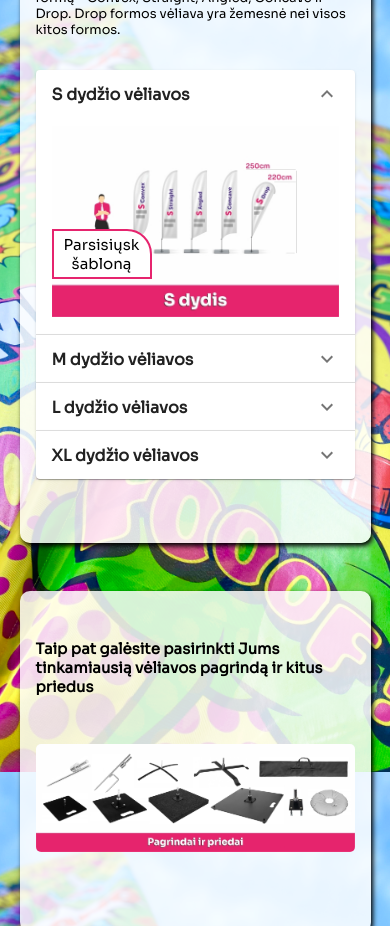
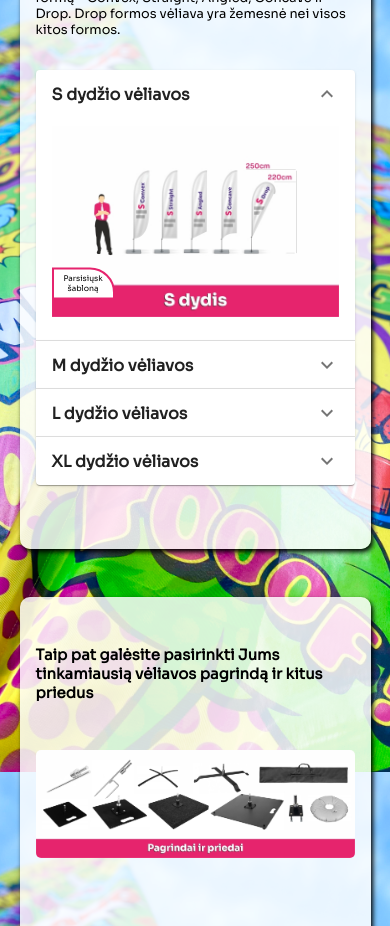
Before and after one commit to gelezhinis/reklamines-veliavos, a React (Create React App) app: page / in a window 390 px wide. Shown: the part 1760-2686 px from the top of the page. Built offline with nearby package versions, Linux system fonts and the light colour scheme.

Commit message:
fixed example button positioning

```diff
--- a/src/components/UI/MuiAccordion.module.css
+++ b/src/components/UI/MuiAccordion.module.css
@@ -36,28 +36,28 @@
 .button {
   text-decoration: none;
   color: black;
-  font-size: 0.94rem;
+  font-size: clamp(0.4rem, 2vw, 1.15rem);
   display: flex;
   align-items: center;
   text-align: center;
   border: 2px solid var(--secondary);
   border-radius: 0 25px 0 0;
   background-color: #fff;
-  width: 100px;
+  width: 22%;
   padding: 4px;
 }
 
 .animate_btn {
   text-decoration: none;
   color: black;
-  font-size: 0.94rem;
+  font-size: clamp(0.24rem, 2vw, 0.94rem);
   display: flex;
   align-items: center;
   text-align: center;
   border: 2px solid var(--secondary);
   border-radius: 0 25px 0 0;
   background-color: #fff;
-  width: 100px;
+  width: 22%;
   padding: 4px;
   animation-duration: 3s;
   animation-name: slide;
@@ -75,9 +75,10 @@
 
 
 .img_container a:hover {
-  color: #fff;
+  /* color: #fff; */
+  color: var(--secondary);
   /* background-color: #eb538d; */
-  background-color: #bbb8b8;
+  background-color: #f5e3e9;
   transition: all 0.35s ease-in;
 }
 
@@ -126,6 +127,18 @@
   object-fit: contain;
 }
 
+@media screen and (max-width: 645px) {
+  .img_container img {
+    margin-bottom: -2.2rem;
+  }
+}
+
+@media screen and (max-width: 484px) {
+  .img_container img {
+    margin-bottom: -1.5rem;
+  }
+}
+
 @media screen and (max-width: 414px) {
   .container {
     width: 95%;
```
